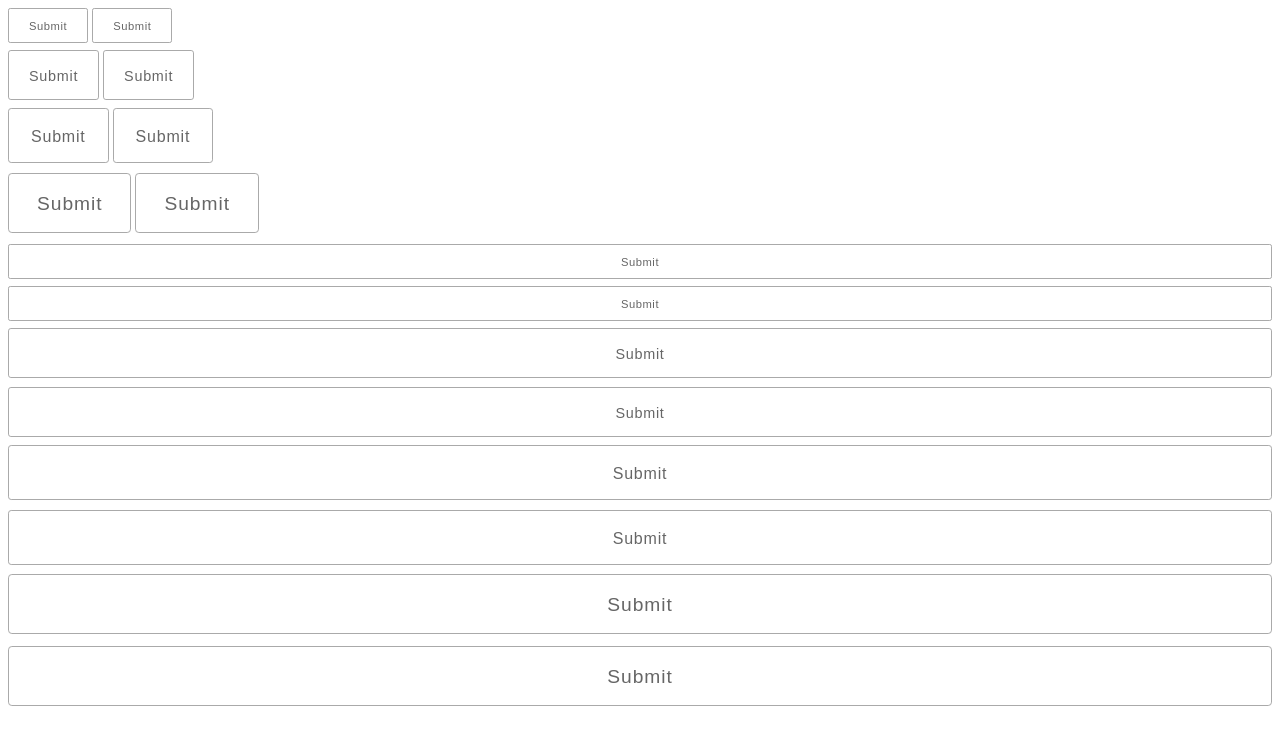
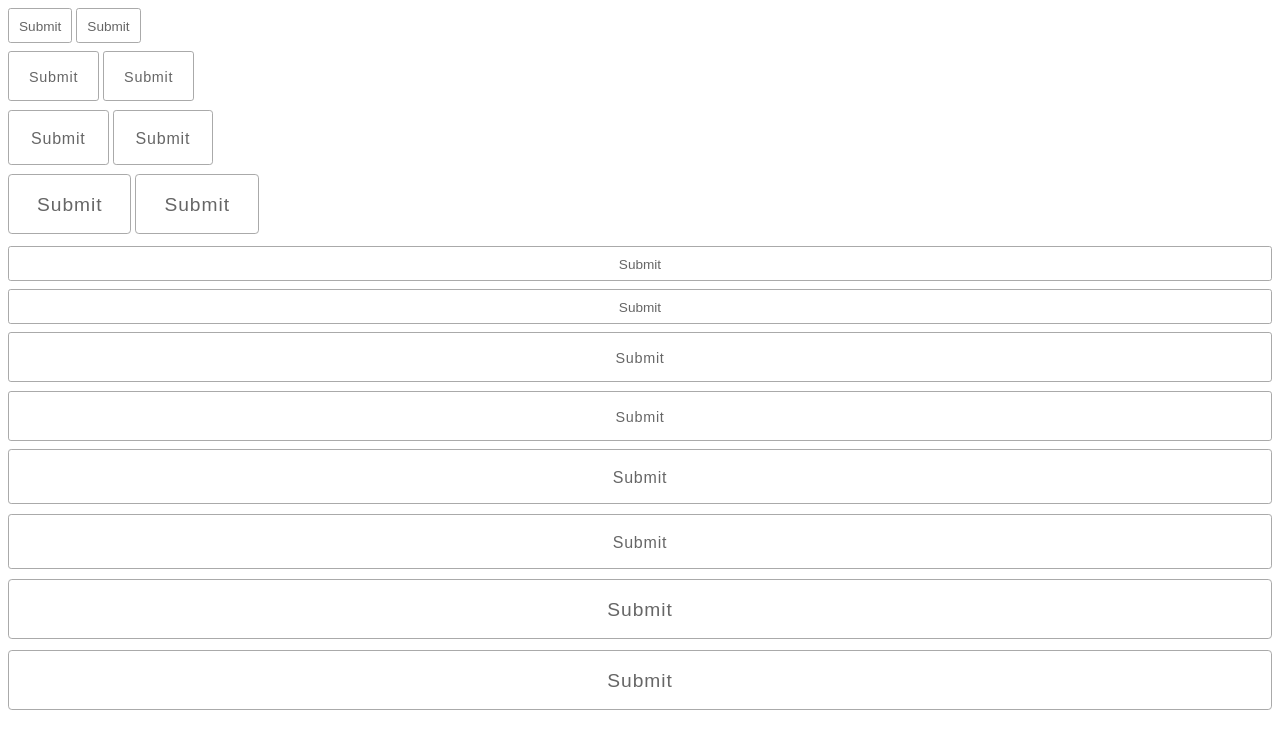
Before and after one commit to csskit/csskit-button, a website: page index.html in a window 1280 px wide. Drawn offline with Linux system fonts and the light colour scheme.

Commit message:
improve small, increase font weight

```diff
--- a/style.css
+++ b/style.css
@@ -14,7 +14,7 @@
   display: inline-block;
   font-family: sans-serif;
   font-size: 0.9em;
-  font-weight: 300;
+  font-weight: 500;
   height: 50px;
   letter-spacing: 0.05em;
   line-height: 50px;
@@ -55,8 +55,10 @@
 input[type="reset"].small,
 input[type="button"].small {
   height: 35px;
-  font-size: 0.7em;
   line-height: 35px;
+  padding: 0 10px;
+  font-size: .85em;
+  letter-spacing: 0;
 }
 
 .button.medium,
```
